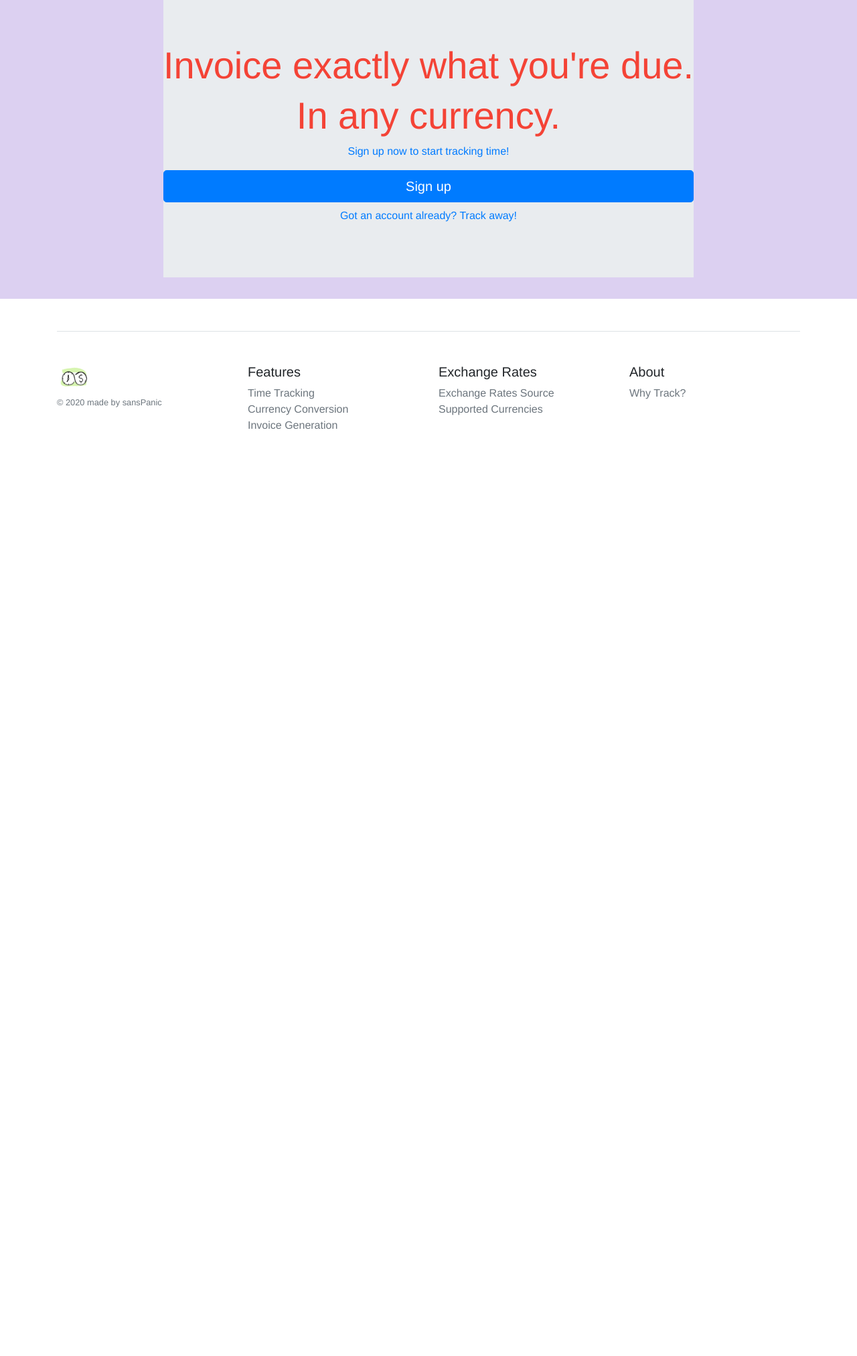
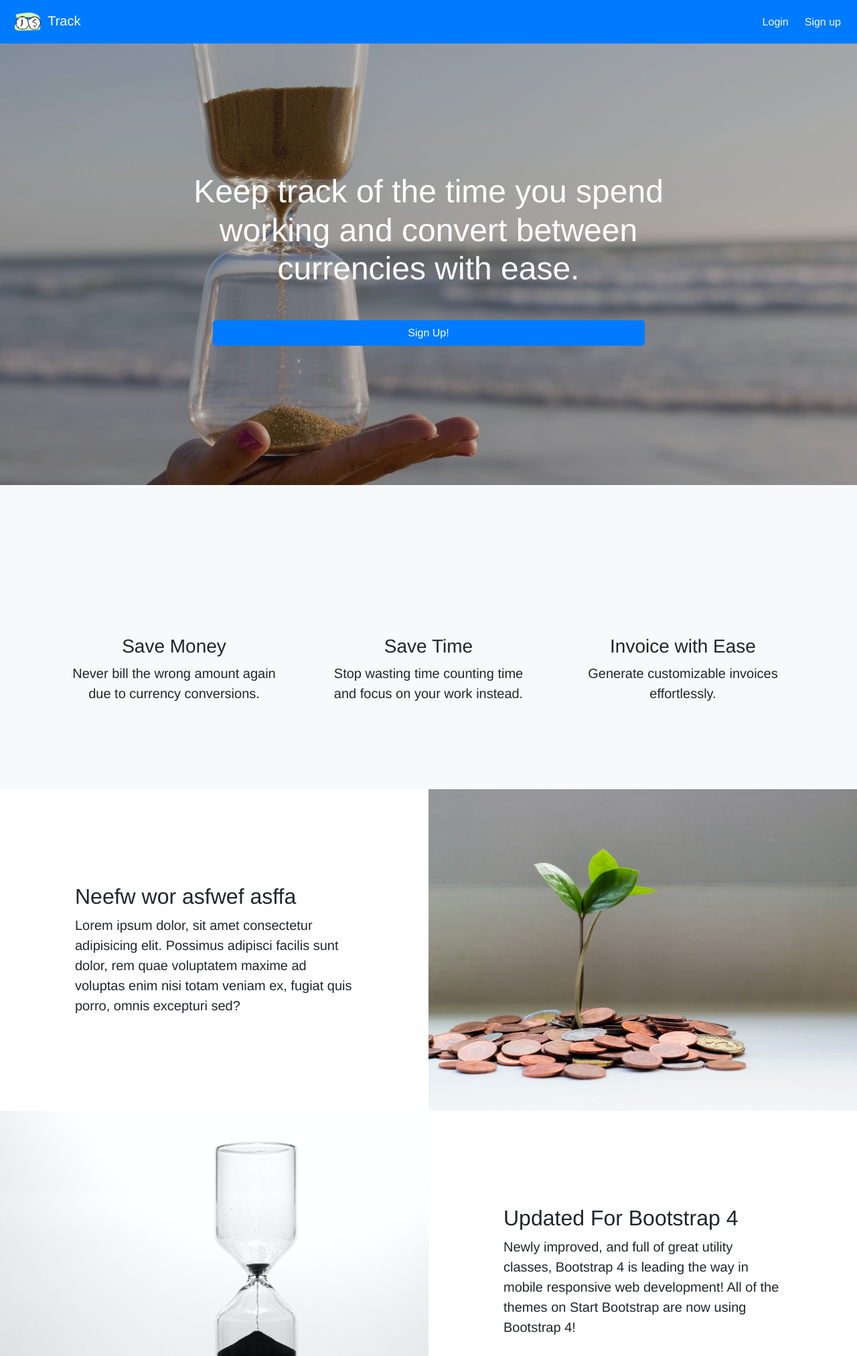
Before and after one commit to sanspanic/Track, a Flask app: page / in a window 1280 px wide. Shown: the top 2024 px of the page at 67% size. Before the commit the page ends 641 px from the top, so only its background shows below. Run offline with Flask 2, Linux system fonts and the light colour scheme; parts of the project's set-up code (start-up, migrations or seed data) failed here and were passed over; some libraries are stand-ins or nearby versions.

Commit message:
start landing page

```diff
--- a/static/css/custom.css
+++ b/static/css/custom.css
@@ -2,13 +2,6 @@
     background-image: url("patterns/clock.svg")
 }
  */
-h1 {
-    background: #DCD0F1;
-}
-
-h2 {
-    color: #f44336;
-}
 
 .signup {
     background-color: #f44336;
--- /dev/null
+++ b/static/css/landing-page.css
@@ -0,0 +1,102 @@
+header.masthead {
+    position: relative;
+    background-color: #343a40;
+    background: url("/static/css/imgs/LandingPage/bg-showcase-7.jpeg") no-repeat center center;
+    background-size: cover;
+    padding-top: 8rem;
+    padding-bottom: 8rem;
+    background-color: black;
+  }
+
+  header.masthead .overlay {
+    position: absolute;
+    background-color: #212529;
+    height: 100%;
+    width: 100%;
+    top: 0;
+    left: 0;
+    opacity: 0.3;
+  }
+
+  header.masthead h1 {
+    font-size: 2rem;
+  }
+
+  @media (min-width: 768px) {
+    header.masthead {
+      padding-top: 12rem;
+      padding-bottom: 12rem;
+    }
+    header.masthead h1 {
+      font-size: 3rem;
+    }
+  }
+
+  .showcase .showcase-text {
+    padding: 3rem;
+  }
+
+  .showcase .showcase-img {
+    min-height: 30rem;
+    background-size: cover;
+  }
+
+  @media (min-width: 768px) {
+    .showcase .showcase-text {
+      padding: 7rem;
+    }
+  }
+
+  .features-icons {
+    padding-top: 7rem;
+    padding-bottom: 7rem;
+  }
+
+  .features-icons .features-icons-item {
+    max-width: 20rem;
+  }
+
+  .features-icons .features-icons-item .features-icons-icon {
+    height: 7rem;
+  }
+
+  .features-icons .features-icons-item .features-icons-icon i {
+    font-size: 4.5rem;
+  }
+
+  .features-icons .features-icons-item:hover .features-icons-icon i {
+    font-size: 5rem;
+  }
+
+  .testimonials {
+    padding-top: 7rem;
+    padding-bottom: 7rem;
+  }
+
+  .testimonials .testimonial-item {
+    max-width: 18rem;
+  }
+
+  .testimonials .testimonial-item img {
+    max-width: 12rem;
+    box-shadow: 0px 5px 5px 0px #adb5bd;
+  }
+
+  .call-to-action {
+    position: relative;
+    background-color: #343a40;
+    background: url("/static/css/imgs/LandingPage/bg-masthead.jpg") no-repeat center center;
+    background-size: cover;
+    padding-top: 7rem;
+    padding-bottom: 7rem;
+  }
+
+  .call-to-action .overlay {
+    position: absolute;
+    background-color: #212529;
+    height: 100%;
+    width: 100%;
+    top: 0;
+    left: 0;
+    opacity: 0.3;
+  }
--- a/templates/base.html
+++ b/templates/base.html
@@ -12,6 +12,7 @@
     <script src="https://unpkg.com/phosphor-icons"></script>
     <link rel="stylesheet" href="/static/css/style.css">
     <link rel="stylesheet" href="/static/css/custom.css">
+    {% block css %}{% endblock %}
   </head>
   <body>
     {% block navbar %}{% endblock %}
--- a/templates/home-anon.html
+++ b/templates/home-anon.html
@@ -1,13 +1,144 @@
 {% extends 'base.html' %}
+{% block css %}
+<link rel="stylesheet" href="/static/css/landing-page.css">
+{% endblock %}
+{% include 'navbar.html' %}
 {% block body_class %}home-anon{% endblock %}
 {% block content %}
-  <div class="home-anon d-flex justify-content-center">
-        <div class="jumbotron jumbotron-fluid">
-            <h2 class="join-message display-4 text-center">Invoice exactly what you're due.</h2>
-            <h2 class="join-message display-4 text-center">In any currency.</h2>
-            <p class='text-center text-primary'>Sign up now to start tracking time!</p>
-            <a href="/signup" class="btn btn-primary btn-lg btn-block mb-2">Sign up</a>
-            <p class='text-center text-primary'>Got an account already? <a href="/login">Track away! </a></p>
+
+  <header class="masthead text-white text-center">
+    <div class="overlay"></div>
+    <div class="container">
+      <div class="row">
+        <div class="col-xl-9 mx-auto">
+          <h1 class="mb-5 text-white">Keep track of the time you spend working and convert between currencies with ease.</h1>
         </div>
-  </div>
+        <div class="col-md-10 col-lg-8 col-xl-7 mx-auto">
+          <form>
+            <div class="form-row">
+              <button class='btn btn-primary btn-block'>Sign Up!</button>
+            </div>
+          </form>
+        </div>
+      </div>
+    </div>
+  </header>
+
+  <!-- Icons Grid -->
+  <section class="features-icons bg-light text-center">
+    <div class="container">
+      <div class="row">
+        <div class="col-lg-4">
+          <div class="features-icons-item mx-auto mb-5 mb-lg-0 mb-lg-3">
+            <div class="features-icons-icon d-flex">
+              <i class="ph-currency-dollar ph-5x m-auto text-primary"></i>
+            </div>
+            <h3>Save Money</h3>
+            <p class="lead mb-0">Never bill the wrong amount again due to currency conversions.</p>
+          </div>
+        </div>
+        <div class="col-lg-4">
+          <div class="features-icons-item mx-auto mb-5 mb-lg-0 mb-lg-3">
+            <div class="features-icons-icon d-flex">
+              <i class="ph-hourglass-medium ph-5x text-primary m-auto"></i>
+            </div>
+            <h3>Save Time</h3>
+            <p class="lead mb-0">Stop wasting time counting time and focus on your work instead.</p>
+          </div>
+        </div>
+        <div class="col-lg-4">
+          <div class="features-icons-item mx-auto mb-0 mb-lg-3">
+            <div class="features-icons-icon d-flex">
+              <i class="ph-file-text ph-5x text-primary m-auto"></i>
+            </div>
+            <h3>Invoice with Ease</h3>
+            <p class="lead mb-0">Generate customizable invoices effortlessly.</p>
+          </div>
+        </div>
+      </div>
+    </div>
+  </section>
+
+  <!-- Image Showcases -->
+  <section class="showcase bg-white">
+    <div class="container-fluid p-0">
+      <div class="row no-gutters">
+
+        <div class="col-lg-6 order-lg-2 text-white showcase-img" style="background-image: url('/static/css/imgs/LandingPage/bg-showcase-5.jpeg');"></div>
+        <div class="col-lg-6 order-lg-1 my-auto showcase-text">
+          <h2>Neefw wor asfwef  asffa</h2>
+          <p class="lead mb-0">Lorem ipsum dolor, sit amet consectetur adipisicing elit. Possimus adipisci facilis sunt dolor, rem quae voluptatem maxime ad voluptas enim nisi totam veniam ex, fugiat quis porro, omnis excepturi sed?</p>
+        </div>
+      </div>
+      <div class="row no-gutters">
+        <div class="col-lg-6 text-white showcase-img" style="background-image: url('/static/css/imgs/LandingPage/bg-showcase-8.jpeg');"></div>
+        <div class="col-lg-6 my-auto showcase-text">
+          <h2>Updated For Bootstrap 4</h2>
+          <p class="lead mb-0">Newly improved, and full of great utility classes, Bootstrap 4 is leading the way in mobile responsive web development! All of the themes on Start Bootstrap are now using Bootstrap 4!</p>
+        </div>
+      </div>
+      <div class="row no-gutters">
+        <div class="col-lg-6 order-lg-2 text-white showcase-img" style="background-image: url('/static/css/imgs/LandingPage/bg-showcase-9.jpeg');"></div>
+        <div class="col-lg-6 order-lg-1 my-auto showcase-text">
+          <h2>Easy to Use &amp; Customize</h2>
+          <p class="lead mb-0">Landing Page is just HTML and CSS with a splash of SCSS for users who demand some deeper customization options. Out of the box, just add your content and images, and your new landing page will be ready to go!</p>
+        </div>
+      </div>
+    </div>
+  </section>
+
+  <!-- Testimonials -->
+  <section class="testimonials text-center bg-light">
+    <div class="container">
+      <h2 class="mb-5">What people are saying...</h2>
+      <div class="row">
+        <div class="col-lg-4">
+          <div class="testimonial-item mx-auto mb-5 mb-lg-0">
+            <img class="img-fluid rounded-circle mb-3" src="/static/css/imgs/LandingPage/testimonials-1.jpg" alt="">
+            <h5>Margaret E.</h5>
+            <p class="font-weight-light mb-0">"This is fantastic! Thanks so much guys!"</p>
+          </div>
+        </div>
+        <div class="col-lg-4">
+          <div class="testimonial-item mx-auto mb-5 mb-lg-0">
+            <img class="img-fluid rounded-circle mb-3" src="/static/css/imgs/LandingPage/testimonials-2.jpg" alt="">
+            <h5>Fred S.</h5>
+            <p class="font-weight-light mb-0">"Bootstrap is amazing. I've been using it to create lots of super nice landing pages."</p>
+          </div>
+        </div>
+        <div class="col-lg-4">
+          <div class="testimonial-item mx-auto mb-5 mb-lg-0">
+            <img class="img-fluid rounded-circle mb-3" src="/static/css/imgs/LandingPage/testimonials-3.jpg" alt="">
+            <h5>Sarah W.</h5>
+            <p class="font-weight-light mb-0">"Thanks so much for making these free resources available to us!"</p>
+          </div>
+        </div>
+      </div>
+    </div>
+  </section>
+
+  <!-- Call to Action -->
+  <section class="call-to-action text-white text-center">
+    <div class="overlay"></div>
+    <div class="container">
+      <div class="row">
+        <div class="col-xl-9 mx-auto">
+          <h2 class="mb-4">Ready to get started? Sign up now!</h2>
+        </div>
+        <div class="col-md-10 col-lg-8 col-xl-7 mx-auto">
+          <form>
+            <div class="form-row">
+              <div class="col-12 col-md-9 mb-2 mb-md-0">
+                <input type="email" class="form-control form-control-lg" placeholder="Enter your email...">
+              </div>
+              <div class="col-12 col-md-3">
+                <button type="submit" class="btn btn-block btn-lg btn-primary">Sign up!</button>
+              </div>
+            </div>
+          </form>
+        </div>
+      </div>
+    </div>
+  </section>
+
 {% endblock %}
--- a/templates/navbar.html
+++ b/templates/navbar.html
@@ -1,5 +1,5 @@
 <header>
-<nav class="navbar navbar-expand-lg navbar-dark bg-primary mb-3">
+<nav class="navbar navbar-expand-lg navbar-dark bg-primary">
       <a class="navbar-brand" href="/">
         <img src="/static/css/imgs/TimeIsMoney/time-is-money-2.png" width='50' alt="">
         Track</a>
```
Also changed, not shown: static/css/imgs/LandingPage/bg-masthead.jpg (added), static/css/imgs/LandingPage/bg-showcase-1.jpg (added), static/css/imgs/LandingPage/bg-showcase-2.jpg (added), static/css/imgs/LandingPage/bg-showcase-3.jpg (added), static/css/imgs/LandingPage/bg-showcase-4.jpeg (added), static/css/imgs/LandingPage/bg-showcase-5.jpeg (added), static/css/imgs/LandingPage/bg-showcase-6.jpeg (added), static/css/imgs/LandingPage/bg-showcase-7.jpeg (added), static/css/imgs/LandingPage/bg-showcase-8.jpeg (added), static/css/imgs/LandingPage/bg-showcase-9.jpeg (added), static/css/imgs/LandingPage/testimonials-1.jpg (added), static/css/imgs/LandingPage/testimonials-2.jpg (added), static/css/imgs/LandingPage/testimonials-3.jpg (added).
